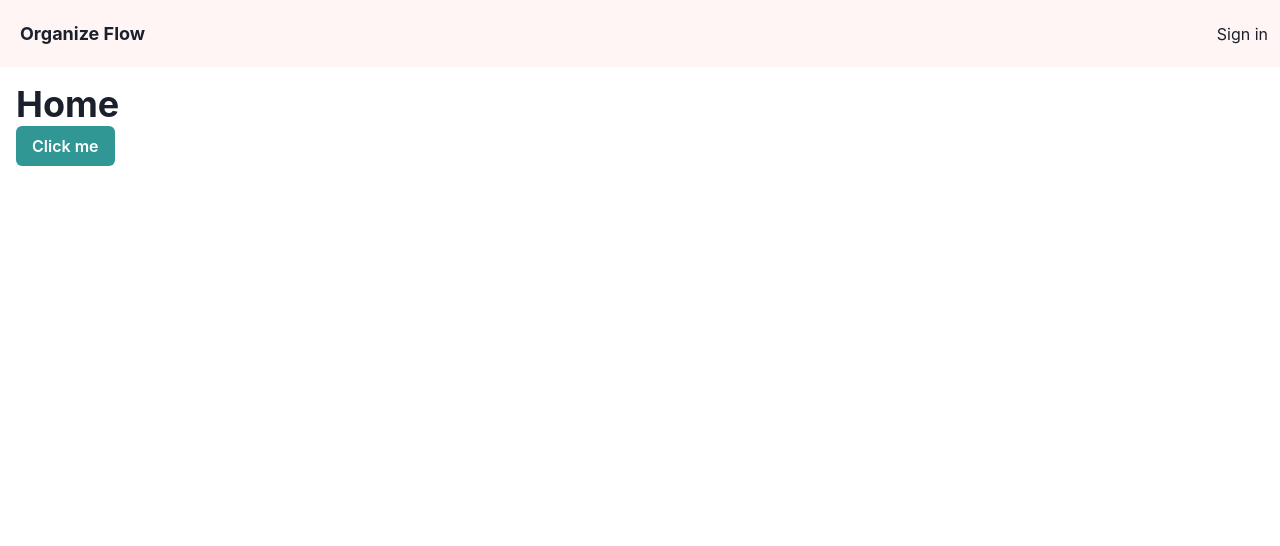
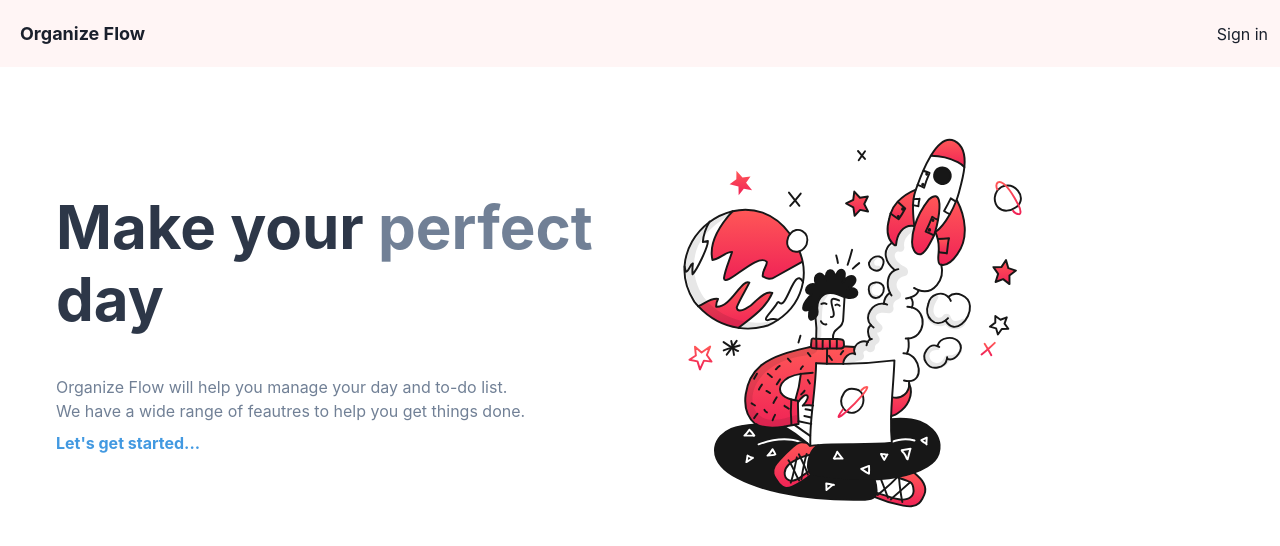
Before and after one commit to hebersandoval/organize_flow, a React (Vite) app in the folder client/: page / in a window 1280 px wide. Shown: the top 546 px of the page. Built offline with nearby package versions, Linux system fonts and the light colour scheme; no server answers.

Commit message:
Updated Home page with some styling and a svg.

```diff
--- a/client/src/pages/Home.jsx
+++ b/client/src/pages/Home.jsx
@@ -1,10 +1,35 @@
-import { Box, Heading, Button } from '@chakra-ui/react';
+import { Link as RouterLink } from 'react-router-dom';
+import { Box, Heading, Button, Text, Link, Flex, Stack, Image } from '@chakra-ui/react';
 
+// Local imports
+import productiveSvg from '/productive.svg';
 export default function Home() {
     return (
-        <Box p="4">
-            <Heading>Home</Heading>
-            <Button colorScheme="teal">Click me</Button>
-        </Box>
+        <Flex direction={{ base: 'colum', md: 'row' }} gap={6} p={14} maxW="6-xl" mx="auto">
+            <Stack flex="1" alignSelf="center">
+                <Heading as="h1" fontSize={{ base: '4xl', lg: '6xl' }} fontWeight="bold" color="gray.700">
+                    Make your{' '}
+                    <Text as="span" color="gray.500">
+                        perfect
+                    </Text>
+                    <br />
+                    day
+                </Heading>
+
+                <Box color="gray.500" pt="8">
+                    Organize Flow will help you manage your day and to-do list.
+                    <br />
+                    We have a wide range of feautres to help you get things done.
+                </Box>
+
+                <Link as={RouterLink} to={'/profile'} fontWeight="bold" color="blue.400">
+                    Let's get started...
+                </Link>
+            </Stack>
+
+            <Box flex="1">
+                <Image src={productiveSvg} maxWidth="400px" alt="Orgainzing illustration" />
+            </Box>
+        </Flex>
     );
 }
```
Also changed, not shown: client/public/productive.svg (added).
